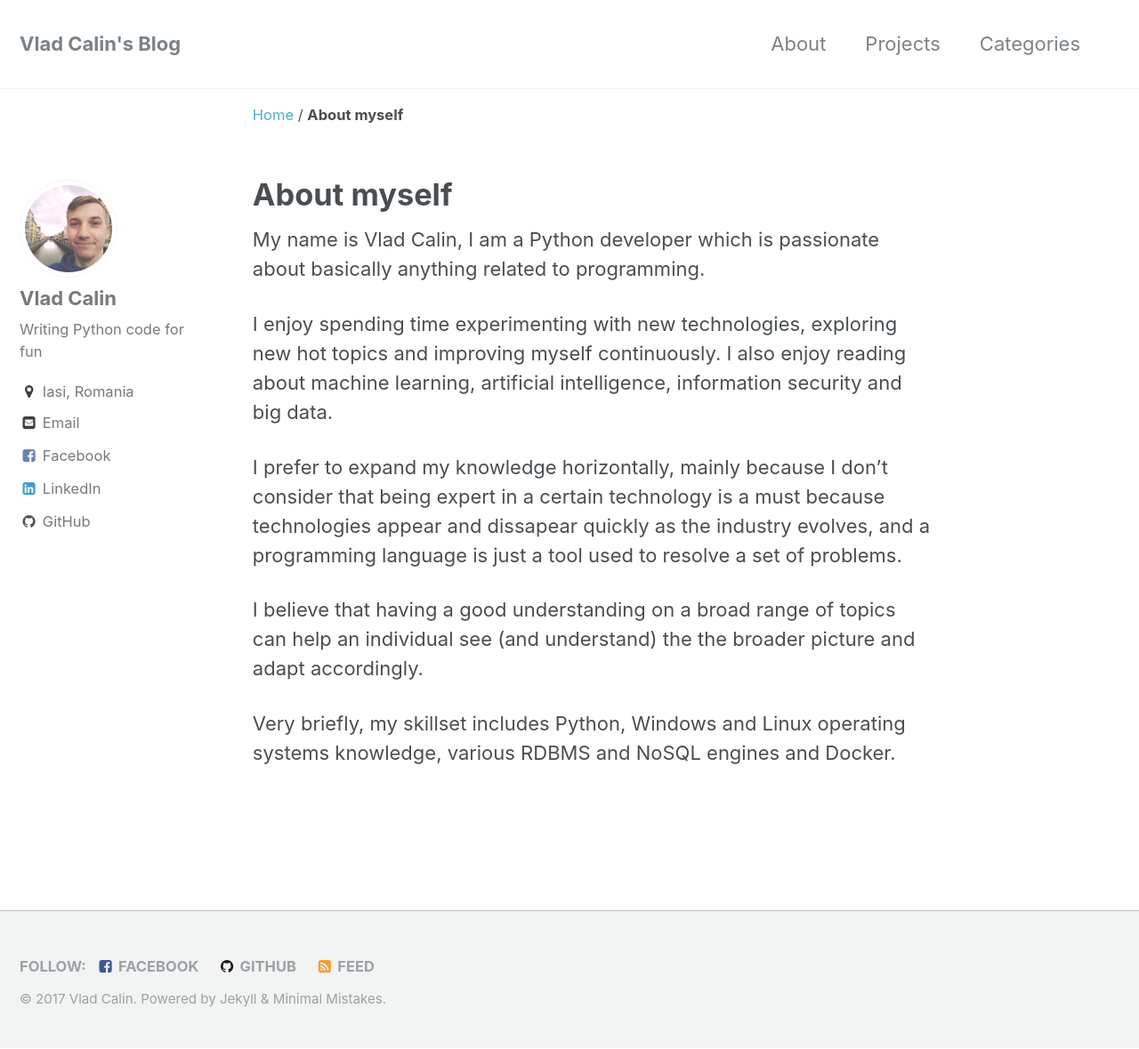
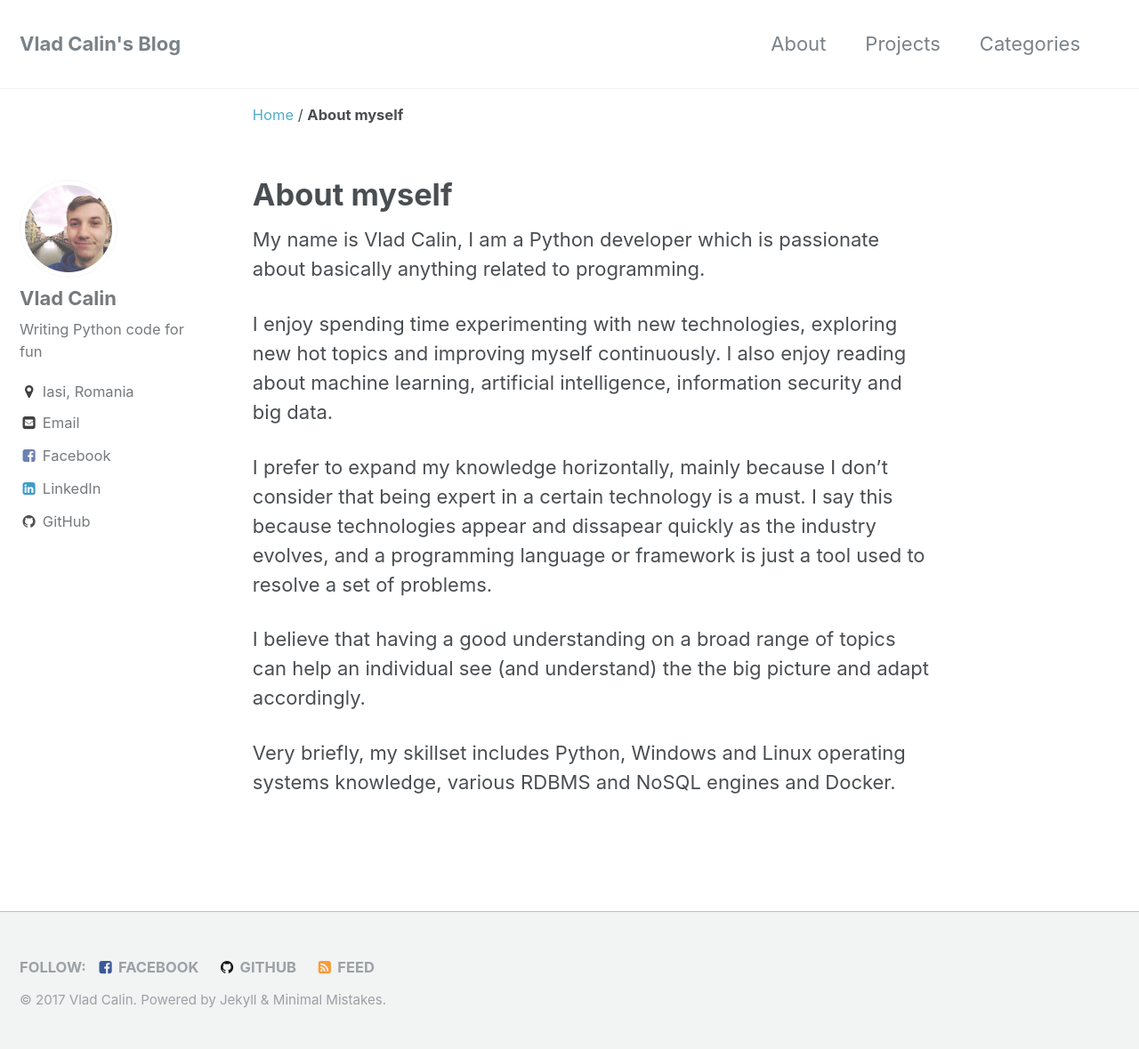
Before and after one commit to vladcalin/vladcalin.github.io, a Jekyll site: the page built from _pages/about.md, in a window 1280 px wide and 1179 px high. Shown: the whole window at 89% size. Built offline with Jekyll 4.4.1, drawn with Linux system fonts in a browser that asks for light colours.

Commit message:
rephrased about page

```diff
--- a/_pages/about.md
+++ b/_pages/about.md
@@ -11,12 +11,12 @@ hot topics and improving myself continuously. I also enjoy reading about
 machine learning, artificial intelligence, information security and big data.
 
 I prefer to expand my knowledge horizontally, mainly because I don't consider
-that being expert in a certain technology is a must because technologies
+that being expert in a certain technology is a must. I say this because technologies
 appear and dissapear quickly as the industry evolves, and a programming
-language is just a tool used to resolve a set of problems.
+language or framework is just a tool used to resolve a set of problems.
 
 I believe that having a good understanding on a broad range of topics can
-help an individual see (and understand) the the broader picture and adapt accordingly.
+help an individual see (and understand) the the big picture and adapt accordingly.
 
 Very briefly, my skillset includes Python, Windows and Linux operating
 systems knowledge, various RDBMS and NoSQL engines and Docker.
```
